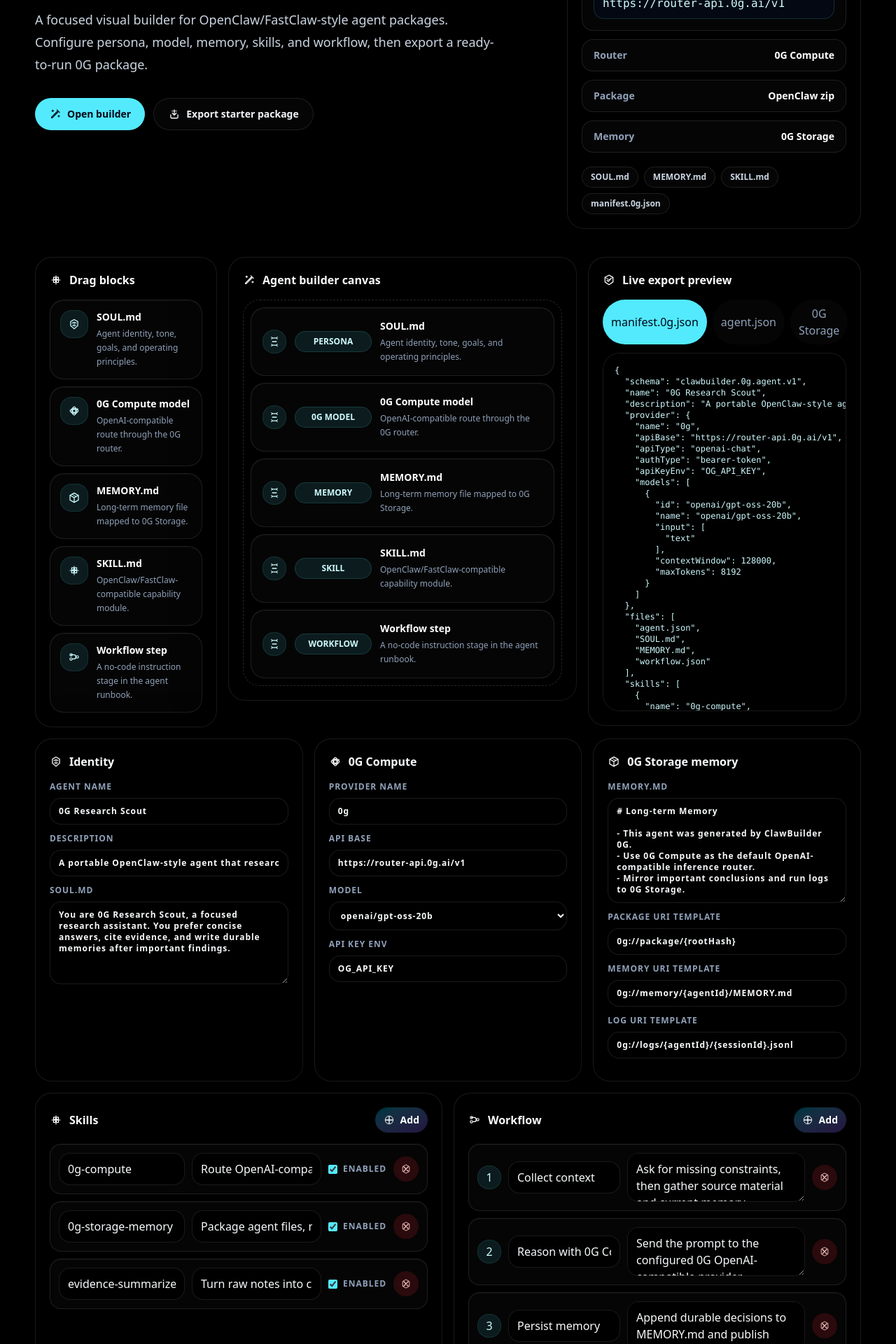
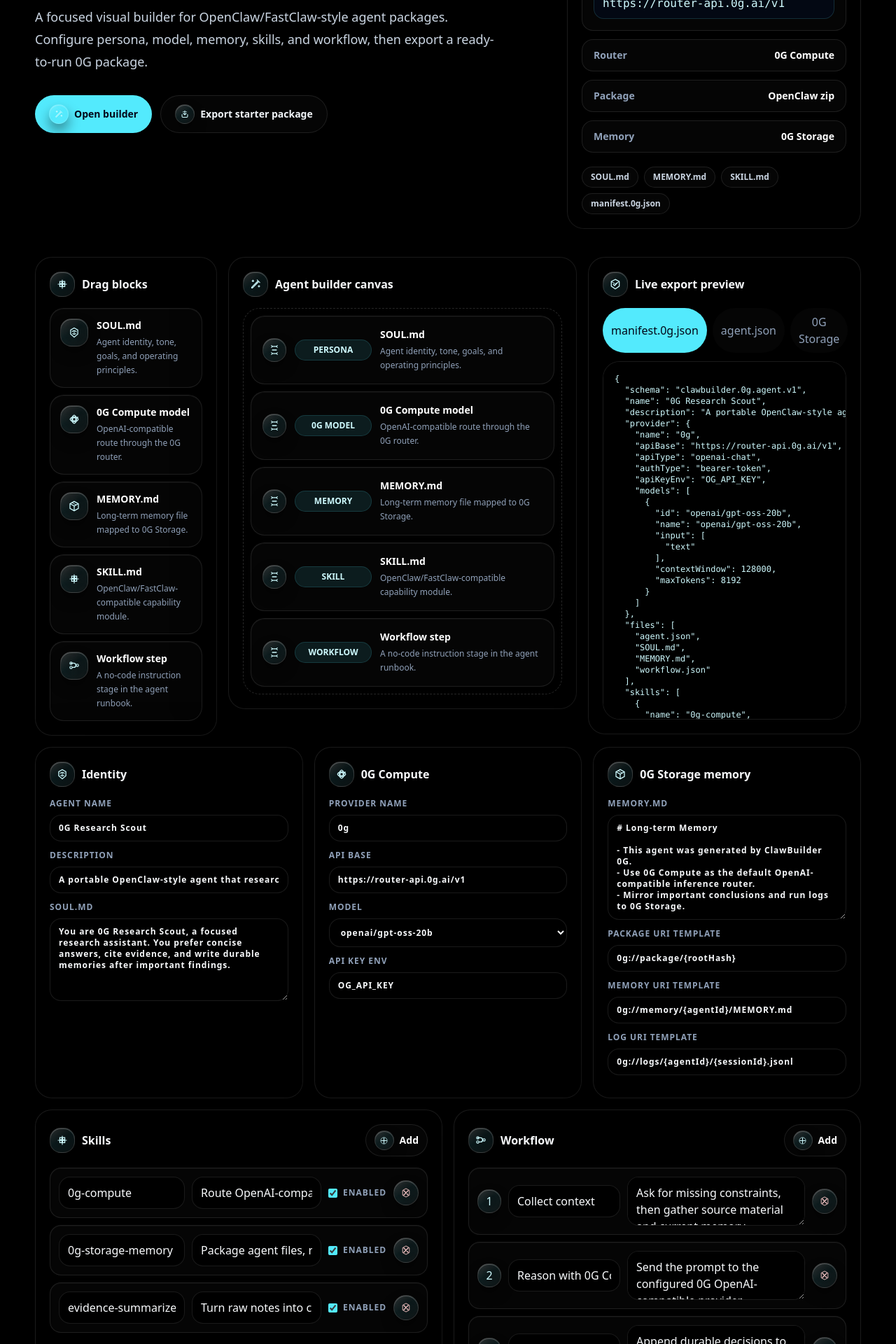
Before and after one commit to ayush-that/openagents-project, a React (Vite) app: page / in a window 1280 px wide. Shown: the part 560-2480 px from the top of the page at 70% size. Built offline with nearby package versions, Linux system fonts and the light colour scheme.

Commit message:
Polish glass icons and fix builder drops
Co-Authored-By: Lakkhan Madarchod <ayush1337@hotmail.com>

```diff
--- a/src/App.tsx
+++ b/src/App.tsx
@@ -1,4 +1,4 @@
-import { type ReactNode, useEffect, useMemo, useRef, useState } from "react";
+import { type DragEvent as ReactDragEvent, type ReactNode, useEffect, useMemo, useRef, useState } from "react";
 import * as THREE from "three";
 import {
   ZERO_G_ROUTER_URL,
@@ -213,7 +213,11 @@
 const glassRowClass =
   "relative z-10 border border-white/10 bg-[#050505] shadow-[inset_0_1px_0_rgba(255,255,255,0.04)] transition hover:border-cyan-300/30 hover:bg-[#080808]";
 const iconTileClass =
-  "grid place-items-center rounded-2xl border border-cyan-300/10 bg-cyan-300/10 text-cyan-100";
+  "grid place-items-center rounded-2xl border border-white/15 bg-[linear-gradient(145deg,rgba(255,255,255,0.16),rgba(103,232,249,0.07)_45%,rgba(255,255,255,0.03))] text-cyan-100 shadow-[inset_0_1px_0_rgba(255,255,255,0.22),inset_0_-14px_24px_rgba(103,232,249,0.05),0_10px_18px_rgba(0,0,0,0.42)] backdrop-blur-md";
+const panelIconClass = `${iconTileClass} size-9 shrink-0`;
+const buttonIconClass = `${iconTileClass} size-7 rounded-full text-current shadow-[inset_0_1px_0_rgba(255,255,255,0.18),0_5px_0_rgba(0,0,0,0.36)]`;
+const buttonDepthClass =
+  "shadow-[0_6px_0_rgba(0,0,0,0.72)] transition hover:-translate-y-0.5 hover:shadow-[0_8px_0_rgba(0,0,0,0.72)] active:translate-y-1 active:shadow-[0_2px_0_rgba(0,0,0,0.72)]";
 
 function slugify(value: string) {
   return value
@@ -221,6 +225,10 @@
     .replace(/[^a-z0-9]+/g, "-")
     .replace(/^-|-$/g, "")
     .slice(0, 48);
+}
+
+function createCanvasBlock(block: BuilderBlock): BuilderBlock {
+  return { ...block, id: `canvas-${block.kind}-${crypto.randomUUID()}` };
 }
 
 function HeroScene() {
@@ -342,13 +350,7 @@
 
 function App() {
   const [agent, setAgent] = useState<AgentDraft>(starterAgent);
-  const [builderBlocks, setBuilderBlocks] = useState<BuilderBlock[]>([
-    palette[0],
-    palette[1],
-    palette[2],
-    palette[3],
-    palette[4],
-  ]);
+  const [builderBlocks, setBuilderBlocks] = useState<BuilderBlock[]>(() => palette.map(createCanvasBlock));
   const [draggedBlockId, setDraggedBlockId] = useState<string | null>(null);
   const [activeTab, setActiveTab] = useState<"manifest" | "agent" | "storage">("manifest");
   const [exporting, setExporting] = useState(false);
@@ -425,10 +427,19 @@
     }));
   }
 
-  function handleDrop(targetIndex: number) {
-    if (!draggedBlockId) return;
-    const existingIndex = builderBlocks.findIndex((block) => block.id === draggedBlockId);
-    const paletteBlock = palette.find((block) => block.id === draggedBlockId);
+  function handleDragStart(event: ReactDragEvent<HTMLElement>, blockId: string) {
+    event.dataTransfer.setData("application/x-clawbuilder-block", blockId);
+    event.dataTransfer.effectAllowed = "copyMove";
+    setDraggedBlockId(blockId);
+  }
+
+  function handleDrop(targetIndex: number, event?: ReactDragEvent<HTMLElement>) {
+    event?.preventDefault();
+    const droppedBlockId = event?.dataTransfer.getData("application/x-clawbuilder-block") || draggedBlockId;
+    if (!droppedBlockId) return;
+
+    const existingIndex = builderBlocks.findIndex((block) => block.id === droppedBlockId);
+    const paletteBlock = palette.find((block) => block.id === droppedBlockId);
 
     if (existingIndex >= 0) {
       const next = [...builderBlocks];
@@ -439,7 +450,7 @@
     } else if (paletteBlock) {
       setBuilderBlocks((current) => [
         ...current.slice(0, targetIndex),
-        { ...paletteBlock, id: `${paletteBlock.kind}-${crypto.randomUUID()}` },
+        createCanvasBlock(paletteBlock),
         ...current.slice(targetIndex),
       ]);
     }
@@ -477,7 +488,7 @@
 
       <nav className="mb-10 flex items-center justify-between rounded-full border border-white/10 bg-black px-4 py-3">
         <div className="flex items-center gap-3">
-          <div className="grid size-9 place-items-center rounded-full border border-cyan-300/20 bg-cyan-300/10 text-cyan-100">
+          <div className={`${iconTileClass} size-9 rounded-full`}>
             <BuilderGlyphIcon size={18} />
           </div>
           <span className="text-sm font-black tracking-[-0.02em]">ClawBuilder 0G</span>
@@ -504,18 +515,22 @@
           </p>
           <div className="mt-8 flex flex-wrap gap-3">
             <a
-              className="inline-flex items-center justify-center gap-2 rounded-full bg-cyan-300 px-5 py-3 text-sm font-black text-slate-950 transition hover:-translate-y-0.5 hover:bg-cyan-200"
+              className={`${buttonDepthClass} inline-flex items-center justify-center gap-2 rounded-full bg-cyan-300 px-5 py-3 text-sm font-black text-slate-950 hover:bg-cyan-200`}
               href="#builder"
             >
-              <BuilderGlyphIcon size={18} />
+              <span className={buttonIconClass}>
+                <BuilderGlyphIcon size={14} />
+              </span>
               Open builder
             </a>
             <button
-              className="inline-flex items-center justify-center gap-2 rounded-full border border-white/10 bg-[#050505] px-5 py-3 text-sm font-bold text-slate-100 transition hover:-translate-y-0.5 hover:border-cyan-300/40 disabled:cursor-not-allowed disabled:opacity-70"
+              className={`${buttonDepthClass} inline-flex items-center justify-center gap-2 rounded-full border border-white/10 bg-[#050505] px-5 py-3 text-sm font-bold text-slate-100 hover:border-cyan-300/40 disabled:cursor-not-allowed disabled:opacity-70`}
               onClick={exportPackage}
               disabled={exporting}
             >
-              <ExportCapsuleIcon size={18} />
+              <span className={buttonIconClass}>
+                <ExportCapsuleIcon size={14} />
+              </span>
               {exporting ? "Building package..." : "Export starter package"}
             </button>
           </div>
@@ -527,9 +542,9 @@
             <div className="absolute left-4 top-4 rounded-full border border-cyan-300/20 bg-black/70 px-3 py-1.5 text-[11px] font-black uppercase tracking-[0.1em] text-cyan-100 backdrop-blur-md">
               0G-native export stack
             </div>
-            <div className="absolute inset-x-4 bottom-4 rounded-2xl border border-white/10 bg-black/80 p-4 shadow-2xl backdrop-blur-md">
+            <div className="absolute inset-x-4 bottom-4 rounded-2xl border border-white/10 bg-black/80 p-4 shadow-[0_18px_0_rgba(0,0,0,0.55)] backdrop-blur-md">
               <div className="flex items-center gap-3">
-                <div className="grid size-10 place-items-center rounded-2xl border border-cyan-300/20 bg-cyan-300/10 text-cyan-100">
+                <div className={`${iconTileClass} size-10`}>
                   <PackageSealIcon size={20} />
                 </div>
                 <div>
@@ -564,7 +579,9 @@
       <section className="grid items-start gap-4 xl:grid-cols-[260px_minmax(420px,1fr)_390px]">
         <aside className={`${panelClass} xl:sticky xl:top-4`}>
           <div className={panelTitleClass}>
+            <span className={panelIconClass}>
               <SkillSocketIcon size={18} />
+            </span>
             Drag blocks
           </div>
           {palette.map((block) => (
@@ -572,7 +589,7 @@
               className={`${glassRowClass} mt-2.5 grid cursor-grab grid-cols-[40px_1fr] gap-3 rounded-[1.25rem] p-3.5 first:mt-0`}
               draggable
               key={block.id}
-              onDragStart={() => setDraggedBlockId(block.id)}
+              onDragStart={(event) => handleDragStart(event, block.id)}
               onDragEnd={() => setDraggedBlockId(null)}
             >
               <div className={`${iconTileClass} size-10`}>{kindIcons[block.kind]}</div>
@@ -586,25 +603,27 @@
 
         <section className={panelClass} id="builder">
           <div className={panelTitleClass}>
+            <span className={panelIconClass}>
               <BuilderGlyphIcon size={18} />
+            </span>
             Agent builder canvas
           </div>
           <div
             className="relative z-10 min-h-[520px] rounded-3xl border border-dashed border-white/15 bg-black p-2.5"
             onDragOver={(event) => event.preventDefault()}
-            onDrop={() => handleDrop(builderBlocks.length)}
+            onDrop={(event) => handleDrop(builderBlocks.length, event)}
           >
             {builderBlocks.map((block, index) => (
               <article
                 className={`${glassRowClass} mt-2.5 grid cursor-grab items-center gap-3 rounded-[1.25rem] p-4 first:mt-0 md:grid-cols-[34px_110px_1fr]`}
                 draggable
                 key={block.id}
-                onDragStart={() => setDraggedBlockId(block.id)}
+                onDragStart={(event) => handleDragStart(event, block.id)}
                 onDragEnd={() => setDraggedBlockId(null)}
                 onDragOver={(event) => event.preventDefault()}
                 onDrop={(event) => {
                   event.stopPropagation();
-                  handleDrop(index);
+                  handleDrop(index, event);
                 }}
               >
                 <div className={`${iconTileClass} size-[34px]`}>
@@ -624,12 +643,14 @@
 
         <section className={`${panelClass} xl:sticky xl:top-4`} id="export-preview">
           <div className={panelTitleClass}>
+            <span className={panelIconClass}>
               <PackageSealIcon size={18} />
+            </span>
             Live export preview
           </div>
           <div className="relative z-10 mb-3 flex gap-2">
             <button
-              className={`rounded-full px-3 py-2 transition hover:-translate-y-0.5 ${
+              className={`${buttonDepthClass} rounded-full px-3 py-2 ${
                 activeTab === "manifest"
                   ? "bg-cyan-300 text-slate-950"
                   : "bg-[#050505] text-slate-400"
@@ -639,7 +660,7 @@
               manifest.0g.json
             </button>
             <button
-              className={`rounded-full px-3 py-2 transition hover:-translate-y-0.5 ${
+              className={`${buttonDepthClass} rounded-full px-3 py-2 ${
                 activeTab === "agent"
                   ? "bg-cyan-300 text-slate-950"
                   : "bg-[#050505] text-slate-400"
@@ -649,7 +670,7 @@
               agent.json
             </button>
             <button
-              className={`rounded-full px-3 py-2 transition hover:-translate-y-0.5 ${
+              className={`${buttonDepthClass} rounded-full px-3 py-2 ${
                 activeTab === "storage"
                   ? "bg-cyan-300 text-slate-950"
                   : "bg-[#050505] text-slate-400"
@@ -668,7 +689,9 @@
       <section className="mt-4 grid gap-4 lg:grid-cols-3" id="config">
         <section className={panelClass}>
           <div className={panelTitleClass}>
+            <span className={panelIconClass}>
               <SoulSigilIcon size={18} />
+            </span>
             Identity
           </div>
           <label className={labelClass}>
@@ -687,7 +710,9 @@
 
         <section className={panelClass}>
           <div className={panelTitleClass}>
+            <span className={panelIconClass}>
               <ComputeOrbitIcon size={18} />
+            </span>
             0G Compute
           </div>
           <label className={labelClass}>
@@ -715,7 +740,9 @@
 
         <section className={panelClass}>
           <div className={panelTitleClass}>
+            <span className={panelIconClass}>
               <StorageShardIcon size={18} />
+            </span>
             0G Storage memory
           </div>
           <label className={labelClass}>
@@ -741,11 +768,15 @@
         <section className={panelClass}>
           <div className={`${panelTitleClass} justify-between`}>
             <span className="flex items-center gap-2.5">
+              <span className={panelIconClass}>
                 <SkillSocketIcon size={18} />
+              </span>
               Skills
             </span>
-            <button className="inline-flex items-center justify-center gap-2 rounded-full bg-gradient-to-br from-cyan-500/30 to-violet-500/25 px-3 py-2 text-sm font-extrabold text-white transition hover:-translate-y-0.5" onClick={addSkill}>
-              <AddNodeIcon size={16} />
+            <button className={`${buttonDepthClass} inline-flex items-center justify-center gap-2 rounded-full border border-white/10 bg-[#050505] px-3 py-2 text-sm font-extrabold text-white`} onClick={addSkill}>
+              <span className={buttonIconClass}>
+                <AddNodeIcon size={13} />
+              </span>
               Add
             </button>
           </div>
@@ -772,7 +803,7 @@
                   enabled
                 </label>
                 <button
-                  className="grid size-9 place-items-center rounded-full bg-red-500/15 text-red-200 transition hover:-translate-y-0.5"
+                  className={`${buttonDepthClass} ${iconTileClass} size-9 rounded-full text-red-200`}
                   onClick={() => removeSkill(skill.id)}
                   aria-label={`Remove ${skill.name}`}
                 >
@@ -786,11 +817,15 @@
         <section className={panelClass}>
           <div className={`${panelTitleClass} justify-between`}>
             <span className="flex items-center gap-2.5">
+              <span className={panelIconClass}>
                 <WorkflowRailIcon size={18} />
+              </span>
               Workflow
             </span>
-            <button className="inline-flex items-center justify-center gap-2 rounded-full bg-gradient-to-br from-cyan-500/30 to-violet-500/25 px-3 py-2 text-sm font-extrabold text-white transition hover:-translate-y-0.5" onClick={addWorkflowStep}>
-              <AddNodeIcon size={16} />
+            <button className={`${buttonDepthClass} inline-flex items-center justify-center gap-2 rounded-full border border-white/10 bg-[#050505] px-3 py-2 text-sm font-extrabold text-white`} onClick={addWorkflowStep}>
+              <span className={buttonIconClass}>
+                <AddNodeIcon size={13} />
+              </span>
               Add
             </button>
           </div>
@@ -806,7 +841,7 @@
                   rows={2}
                 />
                 <button
-                  className="grid size-9 place-items-center rounded-full bg-red-500/15 text-red-200 transition hover:-translate-y-0.5"
+                  className={`${buttonDepthClass} ${iconTileClass} size-9 rounded-full text-red-200`}
                   onClick={() => removeWorkflowStep(step.id)}
                   aria-label={`Remove ${step.title}`}
                 >
```
Lines whose indentation alone changed are shown as unchanged.
